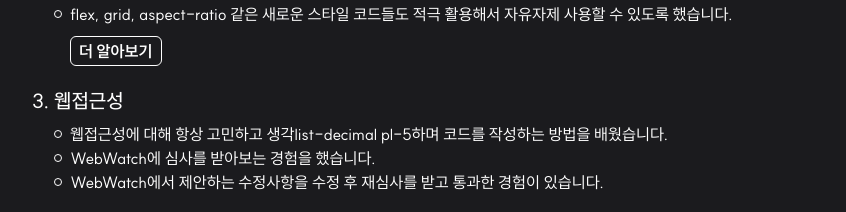
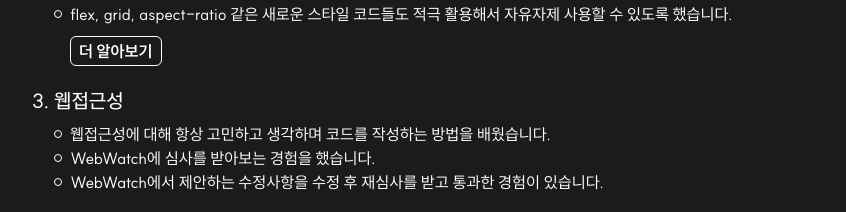
Before and after one commit to hunseok-Y/portfolio, a React (Vite) app: page / in a window 1280 px wide. Shown: the part 2468-2680 px from the top of the page, without its empty margins (392-1238 px from the left). Built offline with nearby package versions, Linux system fonts and the light colour scheme.

Commit message:
오타 수정

```diff
--- a/src/pages/portFolio.tsx
+++ b/src/pages/portFolio.tsx
@@ -209,7 +209,7 @@ export default function PortFolio() {
 								<li className="text-[20px] font-[500] mt-5">
 									<h3 className="content-title ">웹접근성</h3>
 									<ul className="dot">
-										<li>웹접근성에 대해 항상 고민하고 생각list-decimal pl-5하며 코드를 작성하는 방법을 배웠습니다.</li>
+										<li>웹접근성에 대해 항상 고민하고 생각하며 코드를 작성하는 방법을 배웠습니다.</li>
 										<li>WebWatch에 심사를 받아보는 경험을 했습니다.</li>
 										<li>WebWatch에서 제안하는 수정사항을 수정 후 재심사를 받고 통과한 경험이 있습니다.</li>
 									</ul>
```
